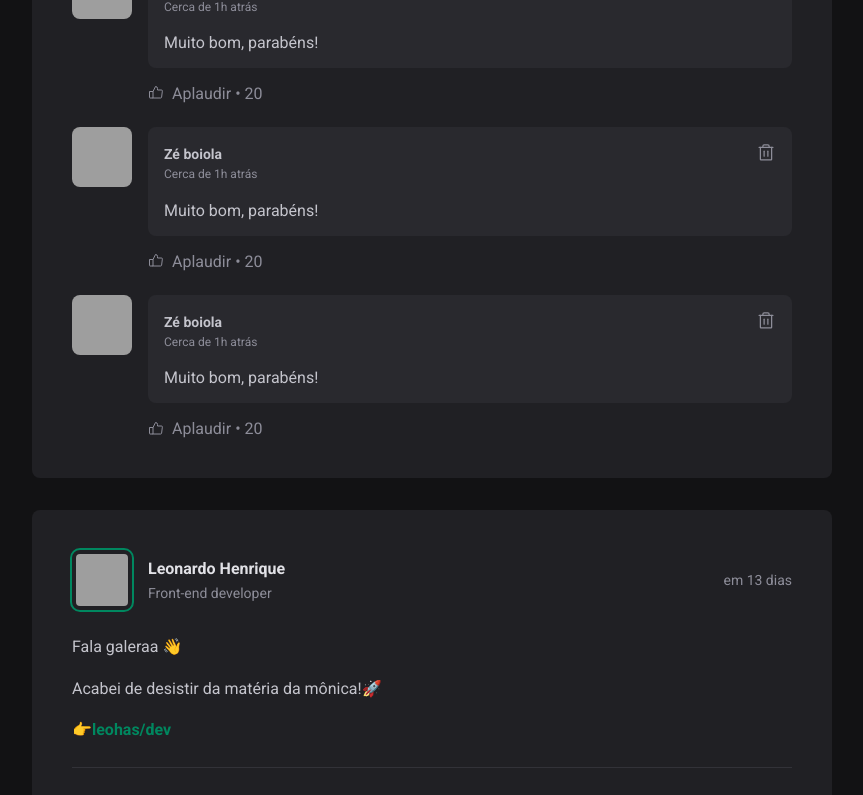
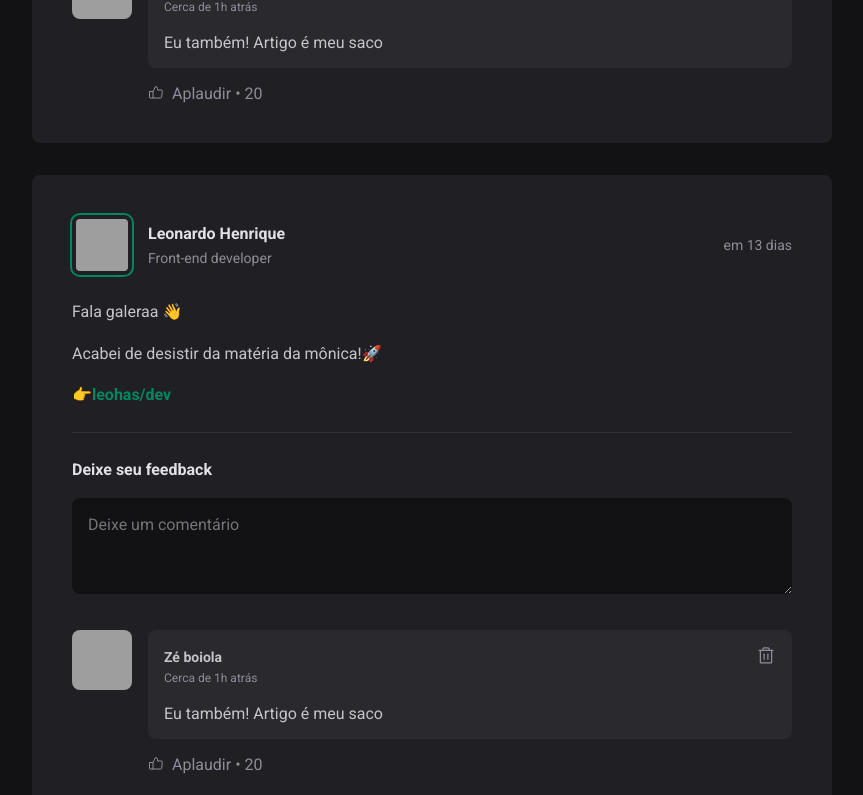
Before and after one commit to alecastrovisk/fundamentos-react-rocketseat, a React (Vite) app: page / in a window 1280 px wide. Shown: the part 600-1395 px from the top of the page, without its empty margins (352-1215 px from the left). Built offline with nearby package versions, Linux system fonts and the light colour scheme; grey boxes are pictures that could not be loaded.

Commit message:
feat: Adding props and states to the components

```diff
--- a/src/App.jsx
+++ b/src/App.jsx
@@ -50,6 +50,7 @@
             posts.map(post => {
               return (
                 <Post
+                  key={post.id}
                   author={post.author}
                   content={post.content}
                   publishedAt={post.publishedAt}
--- a/src/components/Comment.jsx
+++ b/src/components/Comment.jsx
@@ -2,7 +2,10 @@
 import { Avatar } from './Avatar';
 import styles from './Comment.module.css';
 
-export function Comment() {
+export function Comment({ content, onDeleteComment }) {
+  function handleDeleteComment() {
+    onDeleteComment(content)
+  }
   return(
     <div className={styles.comment}>
         <Avatar
@@ -23,11 +26,11 @@
               </time>
             </div>
 
-            <button title='Deletar comentário'>
+            <button onClick={handleDeleteComment} title='Deletar comentário'>
               <Trash size={20} />
             </button>
           </header>
-          <p>Muito bom, parabéns!</p>
+          <p>{content}</p>
         </div>
 
         <footer>
--- a/src/components/Post.jsx
+++ b/src/components/Post.jsx
@@ -1,5 +1,6 @@
 import { format, formatDistanceToNow } from 'date-fns';
 import ptBR from 'date-fns/locale/pt-BR';
+import { useState } from 'react';
 
 import { Avatar } from './Avatar';
 import { Comment } from './Comment';
@@ -7,6 +8,11 @@
 import styles from './Post.module.css';
 
 export function Post({ author, publishedAt, content }) {
+  const [comments, setComments] = useState(['Eu também! Artigo é meu saco']);
+
+  const [newCommentText, setNewCommentText] = useState('');
+
+
   const publishedDateFormatted = format(publishedAt, "d 'de' LLLL 'às' HH:mm'h'", {
     locale: ptBR
   });
@@ -14,7 +20,26 @@
   const publishedDateRelativeToNow = formatDistanceToNow(publishedAt, {
     locale: ptBR,
     addSuffix: true
-  })
+  });
+
+  function handleNewComment() {
+    event.preventDefault();
+
+    setComments([...comments, newCommentText]);
+    setNewCommentText('');
+  }
+
+  function handleNewCommentChange() {
+    setNewCommentText(event.target.value);
+  }
+
+  function deleteComment(commentToDelete) {
+    const commentsWithoutDeletedOne = comments.filter(comment => {
+      return comment !== commentToDelete
+    });
+
+    setComments(commentsWithoutDeletedOne);
+  }
   return (
     <article className={styles.post}>
       <header>
@@ -35,19 +60,23 @@
 
       <div className={styles.content}>
         {content.map(line => {
-          if(line.type === 'paragraph') {
-            return <p>{line.content}</p>
-          } else if(line.type === 'link') {
-            return <p><a href='#'>{line.content}</a></p>
+          switch (line.type) {
+            case 'paragraph':
+              return <p key={line.content}>{line.content}</p>
+            case 'link' :
+              return <p key={line.content}><a href=''>{line.content}</a></p>
           }
         })}
       </div>
 
-      <form className={styles.commentForm}>
+      <form onSubmit={handleNewComment} className={styles.commentForm}>
         <strong>Deixe seu feedback</strong>
 
         <textarea
+          name='comment'
           placeholder='Deixe um comentário'
+          value={newCommentText}
+          onChange={handleNewCommentChange}
         />
 
         <footer>
@@ -56,9 +85,15 @@
       </form>
 
       <div className={styles.commentList}>
-        <Comment />
-        <Comment />
-        <Comment />
+        {comments.map(comment => {
+          return(
+            <Comment
+              key={comment}
+              content={comment}
+              onDeleteComment={deleteComment}
+            />
+          );
+        })}
       </div>
     </article>
   );
```
